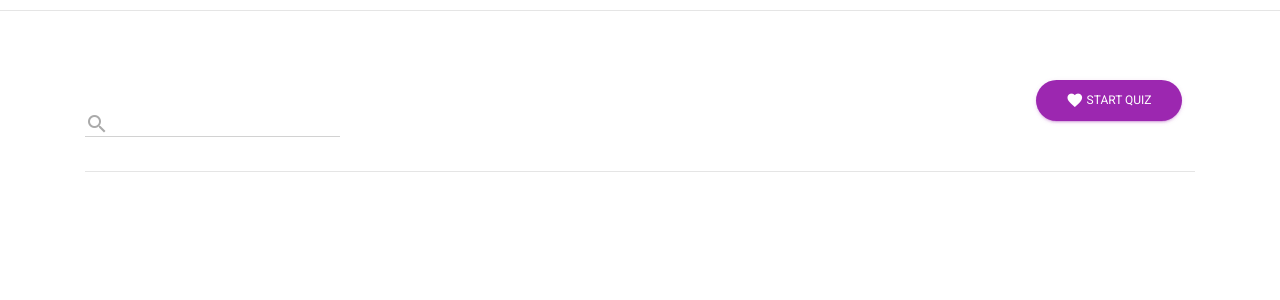
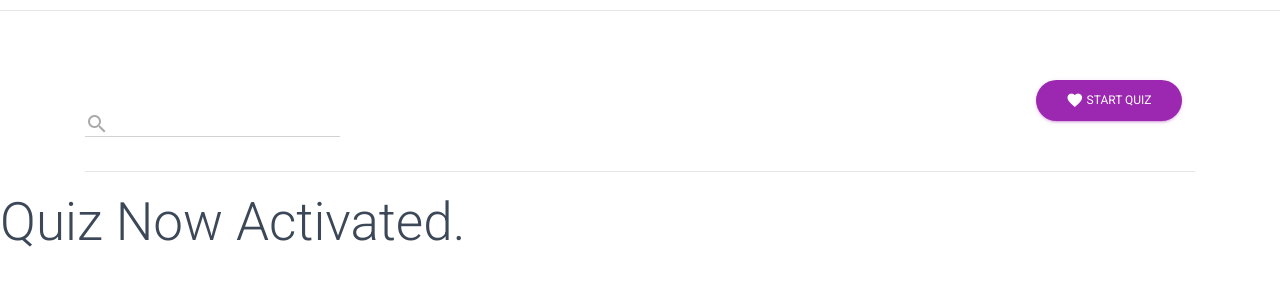
Before and after one commit to shashishekhar1001/ng-quiz, a Django app: page /quiz/ in a window 1280 px wide. Shown: the part 205-505 px from the top of the page. Run offline with Django 3.2, Linux system fonts and the light colour scheme; data comes from the database, SQL or seed files in the repository; some libraries are stand-ins or nearby versions.

Commit message:
Toggle ListController and QuizController using Factory

```diff
--- a/quiz_test/templates/quiz_home.html
+++ b/quiz_test/templates/quiz_home.html
@@ -21,7 +21,7 @@
         </div>
         <hr/><br/><br/>
         <!-- Start of List Controller -->
-        <div ng-controller="list_controller as lc" ng-hide="lc.quiz_active">
+        <div ng-controller="list_controller as lc" ng-hide="lc.quiz_activate">
             <div class="container">
                 <div class="row">
                     <div class="form-group bmd-form-group col-lg-3 col-sm-4">
@@ -98,8 +98,8 @@
         <!-- End of List Controller -->
 
         <!-- Start of Quiz Controller -->
-        <div ng-controller="quiz_controller as qc">
-
+        <div ng-controller="quiz_controller as qc" ng-show="qc.quiz_activate">
+            <h1>Quiz Now Activated.</h1>
         </div>
         <!-- End of Quiz Controller -->
     </div>
@@ -109,7 +109,6 @@
 
 {% block script %}
     <script src="{% static 'js/my_scripts/app.js' %}"></script>
-    <script src="{% static 'js/my_scripts/factories/quiz_metrics.js' %}"></script>
     <script src="{% static 'js/my_scripts/controllers/list_controller.js' %}"></script>
     <script src="{% static 'js/my_scripts/controllers/quiz_controller.js' %}"></script>
 {% endblock %}
--- a/static/js/my_scripts/app.js
+++ b/static/js/my_scripts/app.js
@@ -1 +1,26 @@
 var app = angular.module("turtle_facts", []);
+
+app.config(function($httpProvider) {
+	$httpProvider.defaults.xsrfCookieName = 'csrftoken';
+	$httpProvider.defaults.xsrfHeaderName = 'X-CSRFToken';
+	$httpProvider.defaults.headers.common['X-Requested-With'] = 'XMLHttpRequest';
+	$httpProvider.defaults.headers.common['Content-Type'] = 'application/json; charset=utf-8';
+	$httpProvider.defaults.useXDomain = true;
+	$httpProvider.defaults.headers.common['Accept'] = 'application/json, text/javascript';
+});
+
+app.factory('change_quiz_state', function () {
+
+    var data = {
+        activate_quiz: 'false'
+    };
+
+    return {
+        get_activate_quiz: function () {
+            return data.activate_quiz;
+        },
+        set_activate_quiz: function (state) {
+            data.activate_quiz = state;
+        }
+    };
+});
--- a/static/js/my_scripts/controllers/list_controller.js
+++ b/static/js/my_scripts/controllers/list_controller.js
@@ -1,4 +1,7 @@
-app.controller("list_controller", function($http, $scope, $q){
+app.controller("list_controller", function($http, $scope, $q, change_quiz_state){
+    // Factory instance for controller created
+    this.list_controller_factory_instance = change_quiz_state;
+
     // Get Json data from the server
     $http({
         method : "GET",
@@ -15,8 +18,6 @@ app.controller("list_controller", function($http, $scope, $q){
     this.active_turtle = {};
     this.show_details = function(obj){
         this.active_turtle = obj;
-        console.log("Show Details.");
-        console.log(this.active_turtle);
     };
 
     //Search based filtering
@@ -25,7 +26,12 @@ app.controller("list_controller", function($http, $scope, $q){
     //Hide the turtles information part an then activate the quiz
     this.quiz_active = false;
 
+    //Activate quiz using Factory
     this.activate_quiz = function(){
-        this.quiz_active = true;
+        this.quiz_activate = this.list_controller_factory_instance.get_activate_quiz();
+        console.log(this.quiz_activate);
+        this.list_controller_factory_instance.set_activate_quiz(true);
+        this.quiz_activate = this.list_controller_factory_instance.get_activate_quiz();
+        console.log(this.quiz_activate);
     };
 });
--- a/static/js/my_scripts/controllers/quiz_controller.js
+++ b/static/js/my_scripts/controllers/quiz_controller.js
@@ -1,3 +1,5 @@
-app.controller("quiz_controller", function($http, $scope, $q){
-
+app.controller("quiz_controller", function($http, $scope, $q, change_quiz_state){
+    // Factory instance for controller created
+    this.quiz_controller_factory_instance = change_quiz_state;
+    this.quiz_activate = this.quiz_controller_factory_instance.get_activate_quiz();
 });
--- a/static/js/my_scripts/factories/quiz_metrics.js
+++ /dev/null
@@ -1,13 +0,0 @@
-app.factory("quiz_metrics", function($http, $scope, $q){
-    var quiz_obj = {
-        quiz_active: false,
-        change_state: change_state
-    };
-
-    function change_state(state){
-        quiz_obj.quiz_active = state;
-    }
-
-    return quiz_obj;
-
-});
--- a/templates/base.html
+++ b/templates/base.html
@@ -60,7 +60,7 @@
             materialKit.initFormExtendedDatetimepickers();
 
             // Sliders Init
-            materialKit.initSliders();
+            // materialKit.initSliders();
         });
     </script>
     {% block script %}
```
